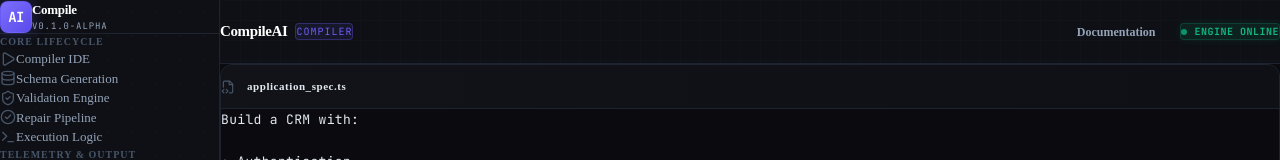
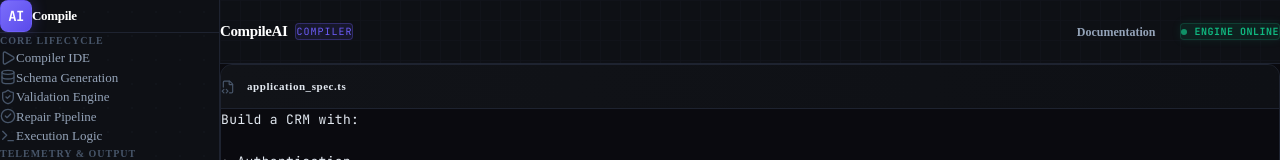
Before and after one commit to Mukilan-s18/CompileAI, a Next.js app in the folder frontend/: page / in a window 1280 px wide. Shown: the top 160 px of the page. Built offline with nearby package versions, Linux system fonts and the light colour scheme.

Commit message:
style: remove alpha version tag from sidebar

```diff
--- a/frontend/src/components/layout/sidebar.tsx
+++ b/frontend/src/components/layout/sidebar.tsx
@@ -64,7 +64,6 @@
           </div>
           <div>
             <h2 className="text-[13px] font-bold text-white tracking-tight">Compile</h2>
-            <p className="text-[9px] text-[#94A3B8] uppercase tracking-widest font-mono">v0.1.0-alpha</p>
           </div>
         </div>
       </div>
```
